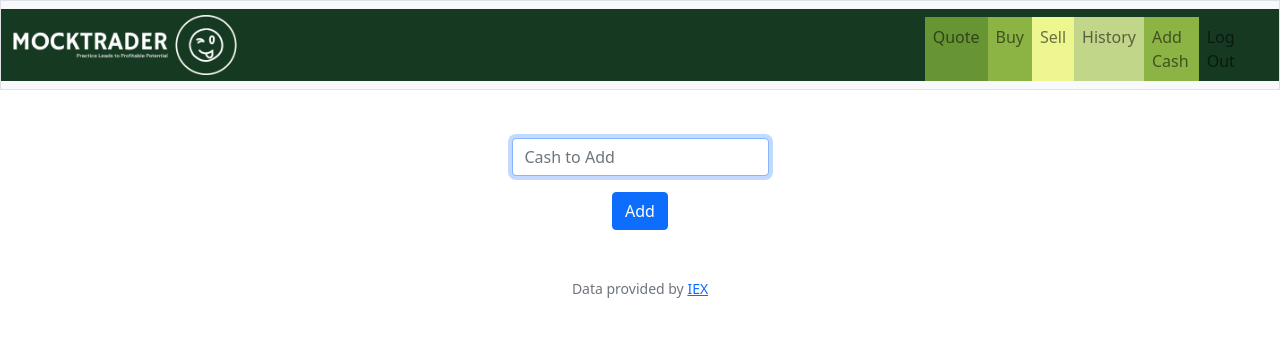
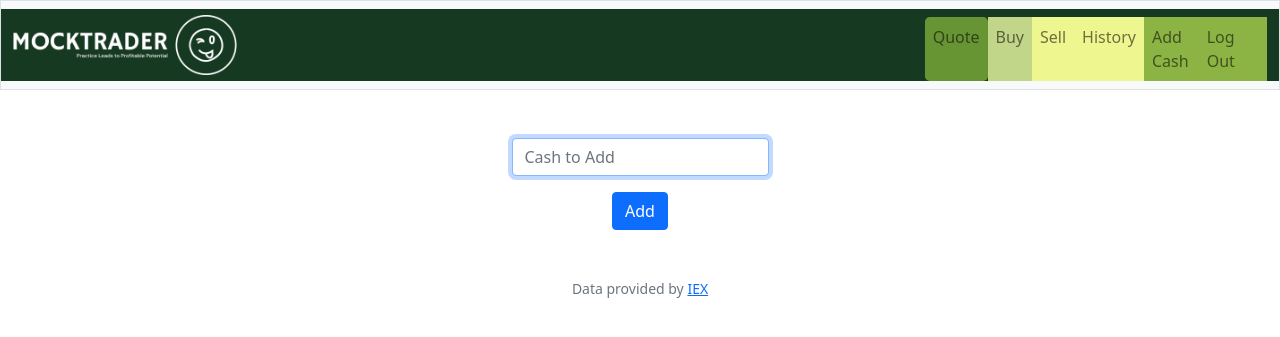
Before and after one commit to jazzorpheus/mock-trader, a Flask app: page /add in a window 1280 px wide. Shown: the top 337 px of the page. Run offline with Flask 3, Linux system fonts and the light colour scheme; the visitor is signed in with stand-in values (Sample User, id 1); some libraries are stand-ins or nearby versions.

Commit message:
Sat, Jul 29, 2023, 9:29 PM +01:00

```diff
--- a/static/styles.css
+++ b/static/styles.css
@@ -34,14 +34,27 @@ nav .navbar-brand .green
     background-color: #689534;
 }
 .nav-item.buy {
-    background-color: #8CB444;
+    background-color: #C1D688;
+
 }
 .nav-item.sell {
     background-color: #EEF78F;
 }
 .nav-item.history {
-    background-color: #C1D688;
+    background-color: #EEF78F;
+
 }
 .nav-item.add {
     background-color: #8CB444;
 }
+.nav-item.logout {
+    background-color: #8CB444;
+}
+
+
+.nav-item.register {
+    background-color: #8CB444;
+}
+.nav-item.login {
+    background-color: #8CB444;
+}
--- a/templates/layout.html
+++ b/templates/layout.html
@@ -31,19 +31,19 @@
                 <div class="collapse navbar-collapse" id="navbar">
                     {% if session["user_id"] %}
                         <ul class="navbar-nav me-auto mt-2">
-                            <li class="nav-item quote"><a class="nav-link" href="/quote">Quote</a></li>
+                            <li class="nav-item quote rounded-3"><a class="nav-link" href="/quote">Quote</a></li>
                             <li class="nav-item buy"><a class="nav-link" href="/buy">Buy</a></li>
                             <li class="nav-item sell"><a class="nav-link" href="/sell">Sell</a></li>
                             <li class="nav-item history"><a class="nav-link" href="/history">History</a></li>
                             <li class="nav-item add"><a class="nav-link" href="/add">Add Cash</a></li>
                         </ul>
                         <ul class="navbar-nav ms-auto mt-2">
-                            <li class="nav-item"><a class="nav-link" href="/logout">Log Out</a></li>
+                            <li class="nav-item logout"><a class="nav-link" href="/logout">Log Out</a></li>
                         </ul>
                     {% else %}
                         <ul class="navbar-nav ms-auto mt-2">
-                            <li class="nav-item"><a class="nav-link" href="/register">Register</a></li>
-                            <li class="nav-item"><a class="nav-link" href="/login">Log In</a></li>
+                            <li class="nav-item register"><a class="nav-link" href="/register">Register</a></li>
+                            <li class="nav-item login"><a class="nav-link" href="/login">Log In</a></li>
                         </ul>
                     {% endif %}
                 </div>
```
Also changed, not shown: 1 other file.
